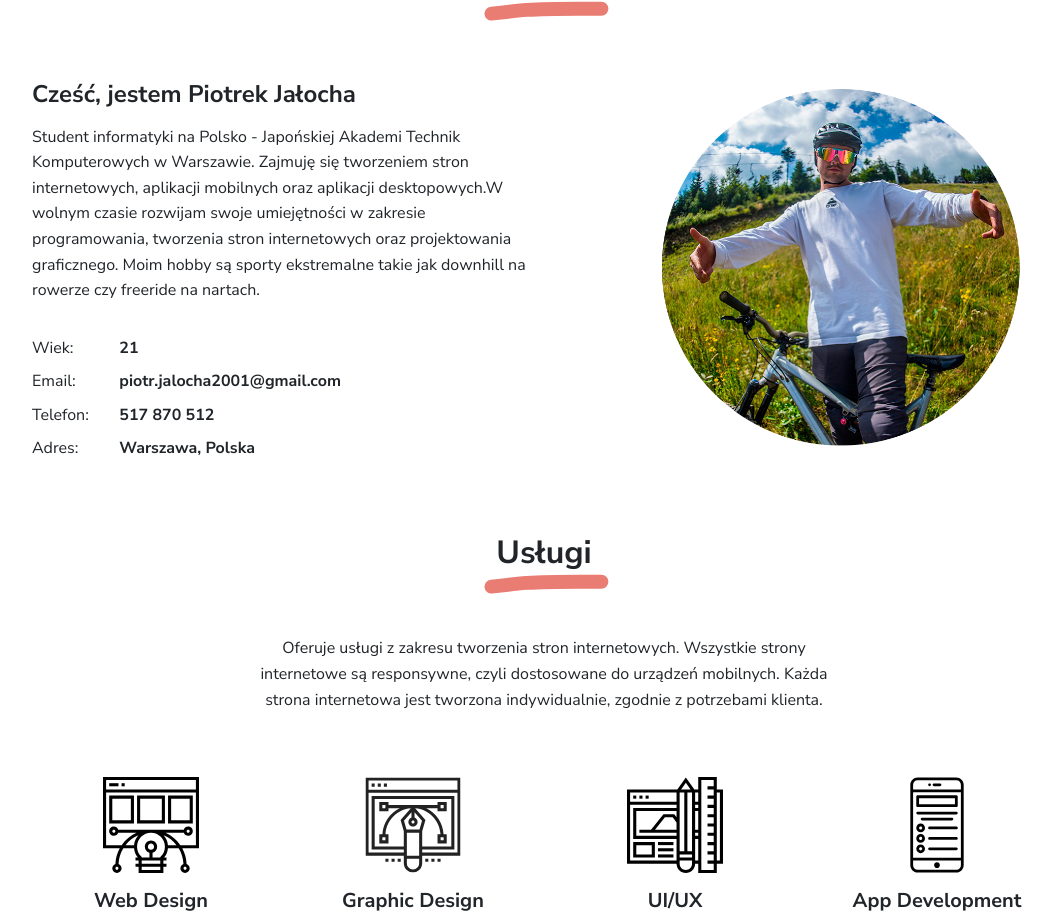
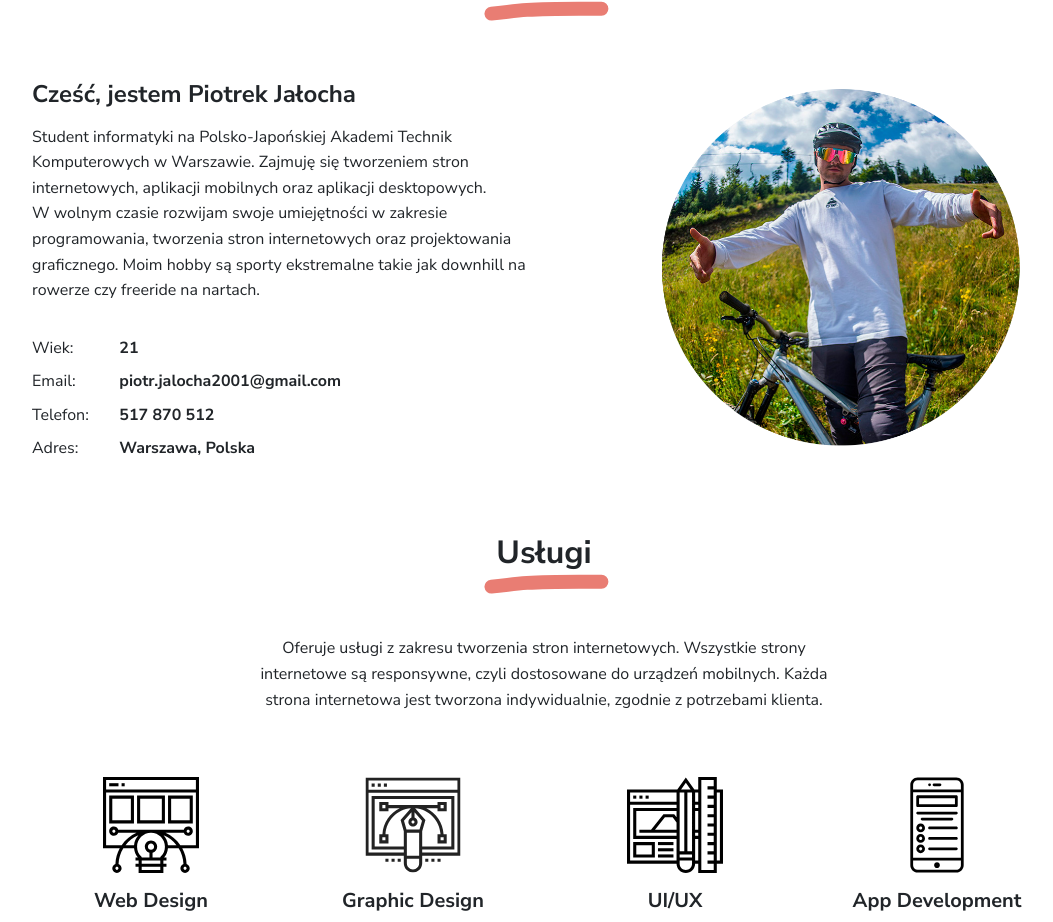
Before and after one commit to frizz000/frizz000.github.io, a plain HTML site: page index.html in a window 1280 px wide. Shown: the part 857-1779 px from the top of the page, without its empty margins (96-1149 px from the left). Drawn offline with nearby package versions, Linux system fonts and the light colour scheme; a script that the page names is missing.

Commit message:
Update index.html
mini update

```diff
--- a/index.html
+++ b/index.html
@@ -83,7 +83,7 @@
     <div class="row">
       <div class="col-md-6">
         <h2 class="h4 my-2">Cześć, jestem Piotrek Jałocha</h2>
-        <p>Student informatyki na Polsko - Japońskiej Akademi Technik Komputerowych w Warszawie. Zajmuję się tworzeniem stron internetowych, aplikacji mobilnych oraz aplikacji desktopowych.W wolnym czasie rozwijam swoje umiejętności w zakresie programowania, tworzenia stron internetowych oraz projektowania graficznego. Moim hobby są sporty ekstremalne takie jak downhill na rowerze czy freeride na nartach. </p>
+        <p>Student informatyki na Polsko-Japońskiej Akademi Technik Komputerowych w Warszawie. Zajmuję się tworzeniem stron internetowych, aplikacji mobilnych oraz aplikacji desktopowych. <br>W wolnym czasie rozwijam swoje umiejętności w zakresie programowania, tworzenia stron internetowych oraz projektowania graficznego. Moim hobby są sporty ekstremalne takie jak downhill na rowerze czy freeride na nartach. </p>
         <div class="row mt-3">
           <div class="col-sm-2">
             <div class="pb-1">Wiek:</div>
```
